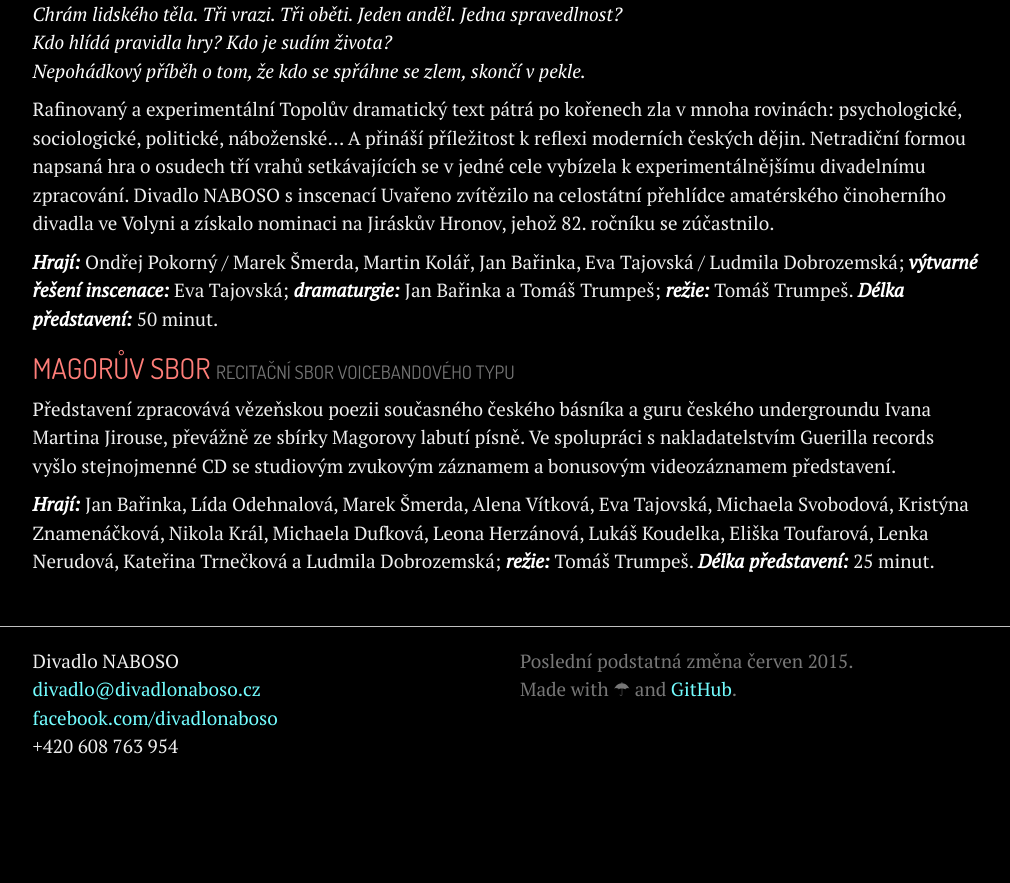
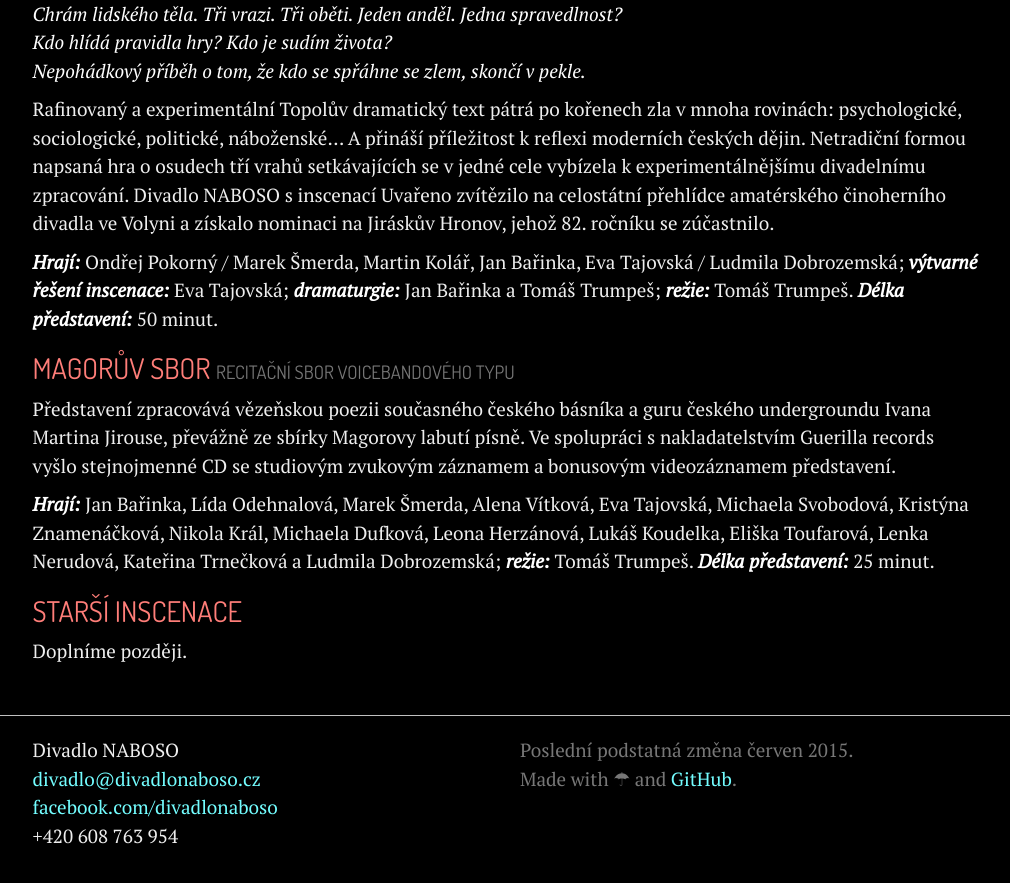
Before and after one commit to zoul/Naboso, a Jekyll site: the page built from inscenace.html, in a window 1280 px wide and 900 px high, scrolled down 878 px. Shown: the top 883 px of the window, without its empty margins (135-1145 px from the left). Built offline with Jekyll 4.4.1, drawn with Linux system fonts in a browser that asks for light colours; before the commit the page ends 1689 px from its top, so only the background shows below that.

Commit message:
Přidal jsem zmínku o starších inscenacích.

```diff
--- a/inscenace.html
+++ b/inscenace.html
@@ -60,6 +60,9 @@ layout: main
             Koudelka, Eliška Toufarová, Lenka Nerudová, Kateřina Trnečková a
             Ludmila Dobrozemská; <i>režie:</i> Tomáš Trumpeš. <i>Délka
             představení:</i> 25 minut.</p>
+
+            <h2>Starší inscenace</h2>
+            <p>Doplníme později.</p>
         </div>
     </div>
 </div>
```
